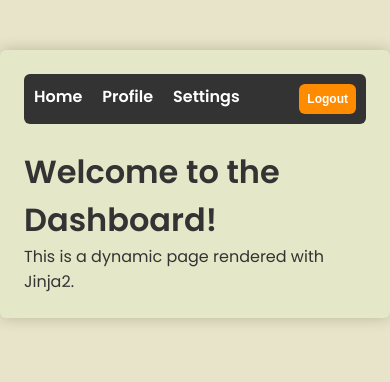
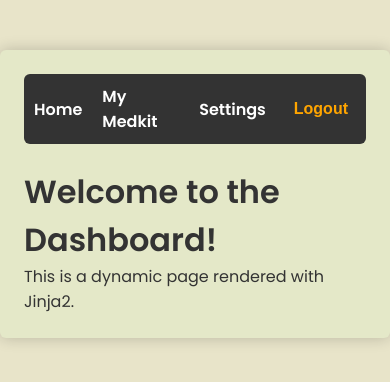
Before and after one commit to Atrolide/PharmaTracker, a FastAPI app: template src/frontend/templates/index.html in a window 390 px wide. Shown: the top 382 px of the page. Run offline with FastAPI, Linux system fonts and the light colour scheme; the template is opened without the code that fills it, so the values that code supplies are empty; parts of the project's set-up code (start-up, migrations or seed data) failed here and were passed over.

Commit message:
028: Mobile logout fix

```diff
--- a/src/frontend/static/css/styles.css
+++ b/src/frontend/static/css/styles.css
@@ -67,17 +67,20 @@ button {
 /* Logout Button */
 .logout-button {
     padding: 8px;
-    color: #fff;
+    color: #FFA500;
     font-weight: bold;
     border: none;
     cursor: pointer;
-    font-size: 12px;
-    background-color: #FF8C00;
-    transition: background-color 0.3s ease;
+    font-size: 16px;
+    background-color: transparent;
+    transition: color 0.3s ease;
+    text-decoration: none;
+    display: inline-block;
+    vertical-align: middle;
 }
 
 .logout-button:hover {
-    background-color: #FFA500;
+    color: #fff;
 }
 
 /* Navbar Styles */
@@ -96,6 +99,7 @@ button {
     display: flex;
     gap: 20px;
     width: 100%;
+    align-items: center; /
 }
 
 .navbar-item {
@@ -107,6 +111,8 @@ button {
     text-decoration: none;
     font-weight: bold;
     transition: color 0.3s ease;
+    display: inline-block;
+    vertical-align: middle;
 }
 
 .navbar-link:hover {
@@ -118,6 +124,7 @@ button {
     display: flex;
     align-items: center;
 }
+
 
 /* Error Section */
 #error-section {
--- a/src/frontend/templates/index.html
+++ b/src/frontend/templates/index.html
@@ -1,5 +1,5 @@
 <!DOCTYPE html>
-<html>
+<html lang="en">
 
 <head>
     <meta charset="UTF-8">
@@ -15,7 +15,7 @@
             <nav class="navbar">
                 <ul class="navbar-menu">
                     <li class="navbar-item"><a href="/" class="navbar-link">Home</a></li>
-                    <li class="navbar-item"><a href="/profile" class="navbar-link">Profile</a></li>
+                    <li class="navbar-item"><a href="/medkit" class="navbar-link">My Medkit</a></li>
                     <li class="navbar-item"><a href="/settings" class="navbar-link">Settings</a></li>
                     <li class="navbar-item navbar-logout">
                         <form action="/logout" method="post" class="logout-form">
--- a/src/main.py
+++ b/src/main.py
@@ -86,7 +86,6 @@ async def logout() -> RedirectResponse:
     redirect.delete_cookie(
         key="session_token",
         httponly=True,
-        secure=True,
         samesite="strict"
         )
     return redirect
```
